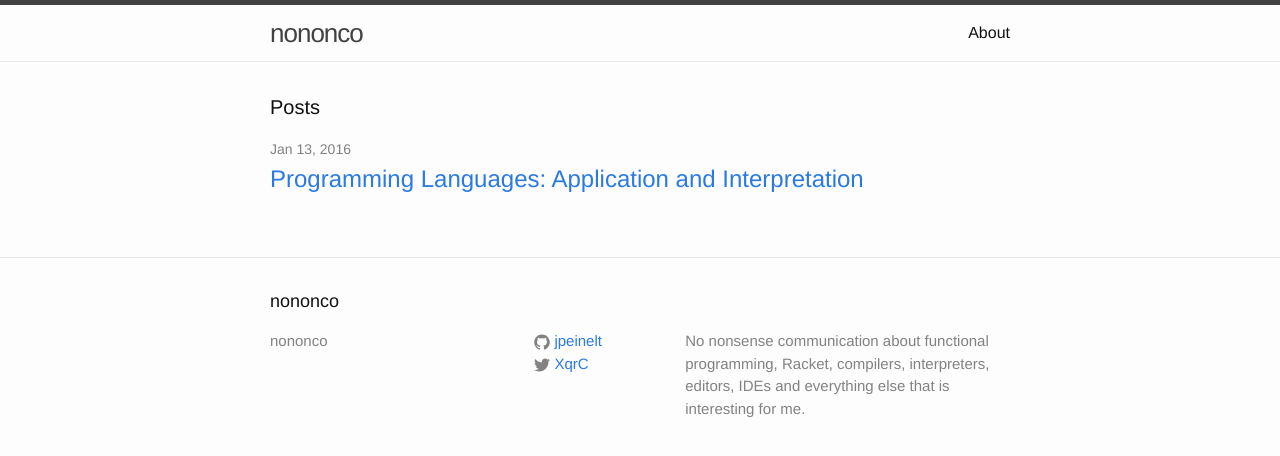
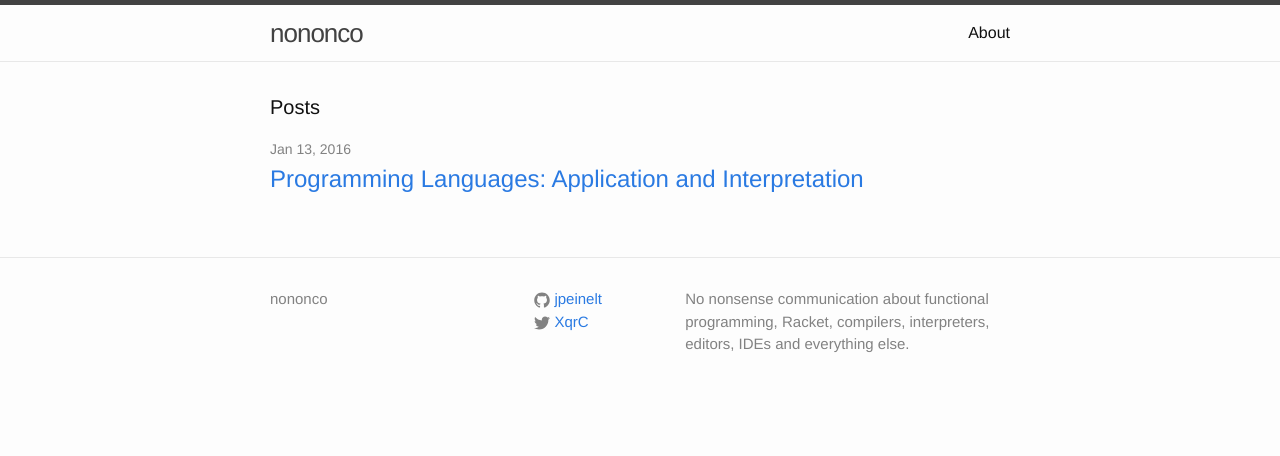
Before and after one commit to jpeinelt/jpeinelt.github.io, a Jekyll site: the page built from index.html, in a window 1280 px wide. Shown: the top 456 px of the page. Built offline with Jekyll 4.4.1, drawn with Linux system fonts in a browser that asks for light colours.

Commit message:
minimal content changes

```diff
--- a/_config.yml
+++ b/_config.yml
@@ -3,7 +3,7 @@ title: nononco
 email: ""
 description: > # this means to ignore newlines until "baseurl:"
   No nonsense communication about functional programming, Racket, compilers,
-  interpreters, editors, IDEs and everything else that is interesting for me.
+  interpreters, editors, IDEs and everything else.
 baseurl: "" # the subpath of your site, e.g. /blog/
 url: "http://nononco.com" # the base hostname & protocol for your site
 twitter_username: XqrC
--- a/_includes/footer.html
+++ b/_includes/footer.html
@@ -1,8 +1,6 @@
 <footer class="site-footer">
 
   <div class="wrapper">
-
-    <h2 class="footer-heading">{{ site.title }}</h2>
 
     <div class="footer-col-wrapper">
       <div class="footer-col  footer-col-1">
```
